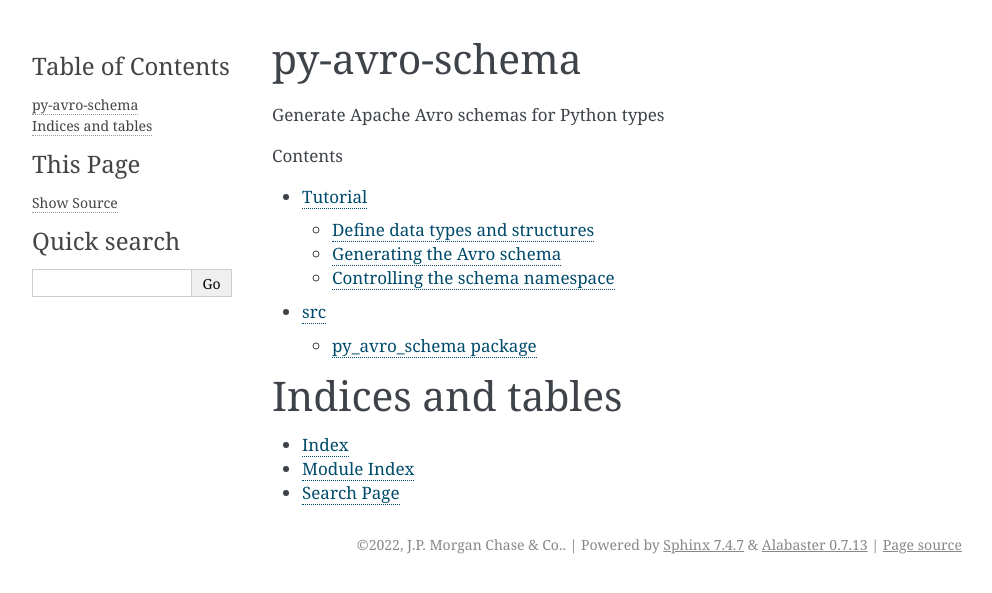
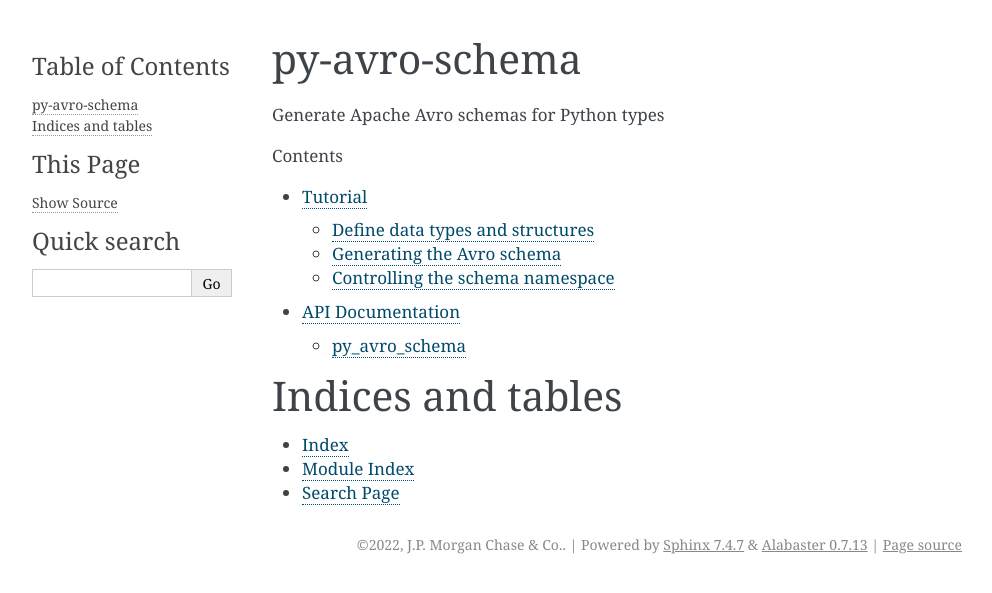
Before and after one commit to jpmorganchase/py-avro-schema, a Sphinx documentation site: the page built from docs/index.rst, in a window 1280 px wide. Shown: the top 593 px of the page, without its empty margins (148-1140 px from the left). Built offline with Sphinx 7.4.7, drawn with Linux system fonts in a browser that asks for light colours.

Commit message:
Tweak API documentation section headings

```diff
--- a/docs/modules.rst
+++ b/docs/modules.rst
@@ -1,5 +1,5 @@
-src
-===
+API Documentation
+=================
 
 .. toctree::
    :maxdepth: 4
--- a/docs/py_avro_schema.rst
+++ b/docs/py_avro_schema.rst
@@ -1,8 +1,5 @@
-py\_avro\_schema package
-========================
-
-Module contents
----------------
+py\_avro\_schema
+================
 
 .. automodule:: py_avro_schema
    :members:
```
